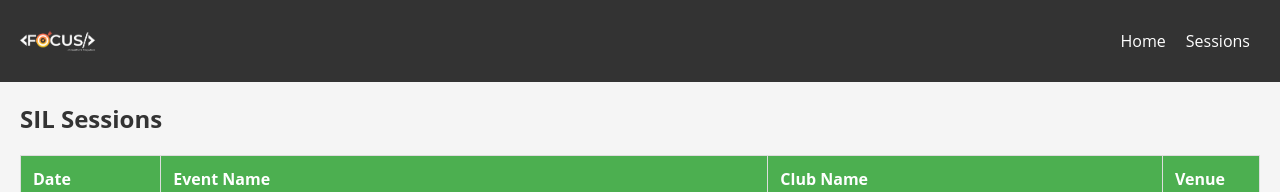
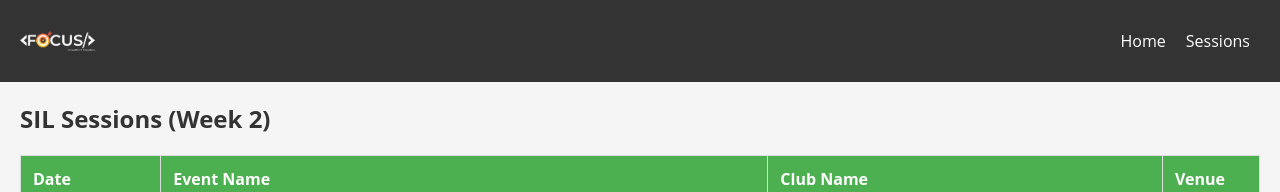
Before and after one commit to Babaafrid/SIL, a plain HTML site: page session.html in a window 1280 px wide. Shown: the top 192 px of the page. Drawn offline with Linux system fonts and the light colour scheme.

Commit message:
Third commit

```diff
--- a/session.html
+++ b/session.html
@@ -17,7 +17,7 @@
         </ul>
     </nav>
     <div class="container1">
-        <h2>SIL Sessions</h2>
+        <h2>SIL Sessions (Week 2)</h2>
 
         <table>
             <thead>
```
